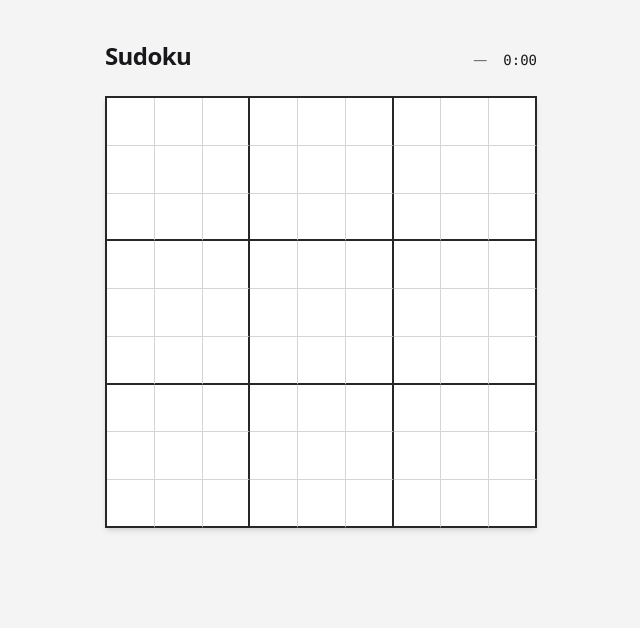
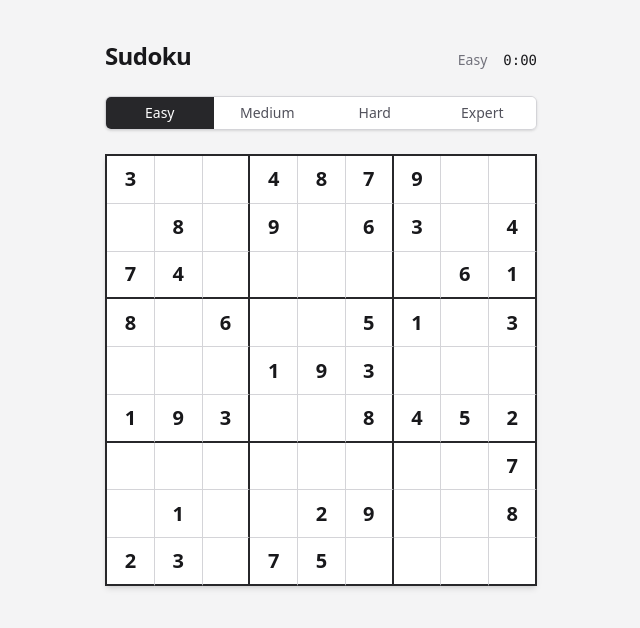
Before and after one commit to SteveGreenley/sudoku-web, a Next.js app: page / in a window 1280 px wide. Shown: the top 628 px of the page, without its empty margins (319-959 px from the left). Built offline with nearby package versions, Linux system fonts and the light colour scheme.

Commit message:
Implement puzzle generation and new game (sudoku ticket 02)

```diff
--- a/src/app/page.tsx
+++ b/src/app/page.tsx
@@ -1,17 +1,32 @@
 "use client";
 
-import { useState } from "react";
+import { useEffect, useState } from "react";
 import { Board } from "@/components/Board";
+import { DifficultyPicker } from "@/components/DifficultyPicker";
 import { Header } from "@/components/Header";
-import { createInitialState, select, type GameState } from "@/game";
+import {
+  createInitialState,
+  select,
+  startGame,
+  type Difficulty,
+  type GameState,
+} from "@/game";
 
 export default function Page() {
   const [state, setState] = useState<GameState>(createInitialState);
+  const [difficulty, setDifficulty] = useState<Difficulty>("easy");
+
+  useEffect(() => {
+    const id = setTimeout(() => setState(startGame(difficulty)), 0);
+    return () => clearTimeout(id);
+  }, [difficulty]);
+
   const onSelectCell = (cell: number) => setState((s) => select(s, cell));
 
   return (
     <main className="flex flex-1 flex-col items-center gap-6 py-10">
       <Header state={state} />
+      <DifficultyPicker value={difficulty} onSelect={setDifficulty} />
       <Board state={state} onSelectCell={onSelectCell} />
     </main>
   );
--- a/src/components/Cell.tsx
+++ b/src/components/Cell.tsx
@@ -20,7 +20,7 @@ export function Cell({ index, value, isGiven, isSelected, onSelect }: CellProps)
       ? "border-b-2 border-b-zinc-800"
       : "border-b border-b-zinc-300";
   const fill = isSelected ? "bg-blue-200" : "bg-white hover:bg-zinc-100";
-  const text = isGiven ? "text-zinc-900" : "text-blue-600";
+  const text = isGiven ? "font-semibold text-zinc-900" : "text-blue-600";
 
   return (
     <button
--- /dev/null
+++ b/src/components/DifficultyPicker.tsx
@@ -0,0 +1,35 @@
+import type { Difficulty } from "@/game";
+
+const DIFFICULTIES: Difficulty[] = ["easy", "medium", "hard", "expert"];
+
+export function DifficultyPicker({
+  value,
+  onSelect,
+}: {
+  value: Difficulty | null;
+  onSelect: (difficulty: Difficulty) => void;
+}) {
+  return (
+    <div
+      className="flex w-[min(90vw,432px)] overflow-hidden rounded-md border border-zinc-300 text-sm shadow-sm"
+      role="group"
+      aria-label="Difficulty"
+    >
+      {DIFFICULTIES.map((difficulty) => (
+        <button
+          key={difficulty}
+          type="button"
+          onClick={() => onSelect(difficulty)}
+          aria-pressed={value === difficulty}
+          className={`flex-1 px-1 py-1.5 capitalize transition-colors ${
+            value === difficulty
+              ? "bg-zinc-800 font-medium text-white"
+              : "bg-white text-zinc-600 hover:bg-zinc-100"
+          }`}
+        >
+          {difficulty}
+        </button>
+      ))}
+    </div>
+  );
+}
--- a/src/game/actions.ts
+++ b/src/game/actions.ts
@@ -1,4 +1,5 @@
-import { CELLS, type GameState } from "./state";
+import { generatePuzzle, type Rng } from "./generator";
+import { CELLS, createInitialState, type Difficulty, type GameState } from "./state";
 
 function validCell(cell: number): boolean {
   return Number.isInteger(cell) && cell >= 0 && cell < CELLS;
@@ -52,3 +53,14 @@ export function erase(state: GameState, cell: number): GameState {
   next.notes[cell] = [];
   return next;
 }
+
+export function startGame(difficulty: Difficulty, rng: Rng = Math.random): GameState {
+  const { givens, solution } = generatePuzzle(difficulty, rng);
+  return {
+    ...createInitialState(),
+    difficulty,
+    givens,
+    solution: [...solution],
+    board: solution.map((value, i) => (givens[i] ? value : 0)),
+  };
+}
--- /dev/null
+++ b/src/game/generator.ts
@@ -0,0 +1,142 @@
+import { CELLS, SIZE, type Difficulty } from "./state";
+
+export type Rng = () => number;
+
+export interface Puzzle {
+  givens: boolean[];
+  solution: number[];
+}
+
+export const REMOVAL_BUDGET: Record<Difficulty, number> = {
+  easy: 43,
+  medium: 48,
+  hard: 53,
+  expert: 57,
+};
+
+const VALUES = [1, 2, 3, 4, 5, 6, 7, 8, 9];
+
+export function isValidGrid(grid: number[]): boolean {
+  for (let row = 0; row < SIZE; row++) {
+    for (let col = 0; col < SIZE; col++) {
+      const value = grid[row * SIZE + col];
+      if (value === 0) continue;
+      if (occurrences(grid, row, col, value) > 1) return false;
+    }
+  }
+  return true;
+}
+
+function occurrences(grid: number[], row: number, col: number, value: number): number {
+  let count = 0;
+  const boxRow = Math.floor(row / 3) * 3;
+  const boxCol = Math.floor(col / 3) * 3;
+  for (let i = 0; i < SIZE; i++) {
+    if (grid[row * SIZE + i] === value) count++;
+    if (grid[i * SIZE + col] === value) count++;
+  }
+  for (let r = boxRow; r < boxRow + 3; r++) {
+    for (let c = boxCol; c < boxCol + 3; c++) {
+      if (grid[r * SIZE + c] === value) count++;
+    }
+  }
+  return count - 2;
+}
+
+export function countSolutions(grid: number[], limit = 2): number {
+  const g = [...grid];
+  let count = 0;
+  const solve = (): void => {
+    if (count >= limit) return;
+    let best = -1;
+    let bestCandidates: number[] = [];
+    for (let pos = 0; pos < CELLS; pos++) {
+      if (g[pos] !== 0) continue;
+      const candidates = candidatesAt(g, pos);
+      if (candidates.length === 0) return;
+      if (best === -1 || candidates.length < bestCandidates.length) {
+        best = pos;
+        bestCandidates = candidates;
+        if (candidates.length === 1) break;
+      }
+    }
+    if (best === -1) {
+      count++;
+      return;
+    }
+    for (const value of bestCandidates) {
+      g[best] = value;
+      solve();
+      g[best] = 0;
+      if (count >= limit) return;
+    }
+  };
+  solve();
+  return count;
+}
+
+function candidatesAt(grid: number[], pos: number): number[] {
+  const row = Math.floor(pos / SIZE);
+  const col = pos % SIZE;
+  const used = new Set<number>();
+  for (let i = 0; i < SIZE; i++) {
+    used.add(grid[row * SIZE + i]);
+    used.add(grid[i * SIZE + col]);
+  }
+  const boxRow = Math.floor(row / 3) * 3;
+  const boxCol = Math.floor(col / 3) * 3;
+  for (let r = boxRow; r < boxRow + 3; r++) {
+    for (let c = boxCol; c < boxCol + 3; c++) {
+      used.add(grid[r * SIZE + c]);
+    }
+  }
+  const out: number[] = [];
+  for (const value of VALUES) {
+    if (!used.has(value)) out.push(value);
+  }
+  return out;
+}
+
+function completeGrid(rng: Rng): number[] {
+  const grid = Array<number>(CELLS).fill(0);
+  const fill = (pos: number): boolean => {
+    if (pos === CELLS) return true;
+    const candidates = shuffle(candidatesAt(grid, pos), rng);
+    for (const value of candidates) {
+      grid[pos] = value;
+      if (fill(pos + 1)) return true;
+      grid[pos] = 0;
+    }
+    return false;
+  };
+  return fill(0) ? grid : Array<number>(CELLS).fill(0);
+}
+
+function shuffle<T>(items: T[], rng: Rng): T[] {
+  const arr = [...items];
+  for (let i = arr.length - 1; i > 0; i--) {
+    const j = Math.floor(rng() * (i + 1));
+    [arr[i], arr[j]] = [arr[j], arr[i]];
+  }
+  return arr;
+}
+
+export function generatePuzzle(difficulty: Difficulty, rng: Rng = Math.random): Puzzle {
+  const solution = completeGrid(rng);
+  const givens = Array<boolean>(CELLS).fill(true);
+  const grid = [...solution];
+  const order = shuffle(Array.from({ length: CELLS }, (_, i) => i), rng);
+  const budget = REMOVAL_BUDGET[difficulty];
+  let removed = 0;
+  for (const pos of order) {
+    if (removed >= budget) break;
+    grid[pos] = 0;
+    if (countSolutions(grid, 2) === 1) {
+      givens[pos] = false;
+      removed++;
+    } else {
+      grid[pos] = solution[pos];
+    }
+  }
+  return { givens, solution };
+}
--- a/src/game/index.ts
+++ b/src/game/index.ts
@@ -1,2 +1,3 @@
 export * from "./state";
+export * from "./generator";
 export * from "./actions";
```
Also changed, not shown: .scratch/sudoku/issues/02-puzzle-generation.md, 1 other file (tests, documents, lock files or other folders).
